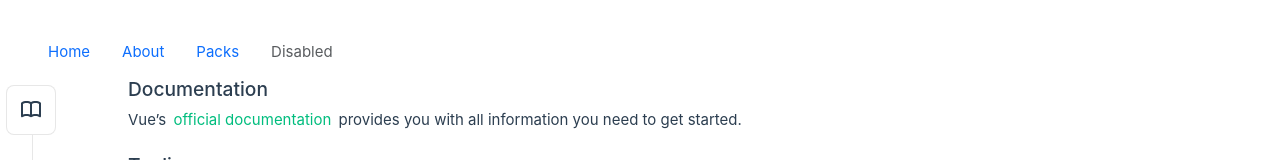
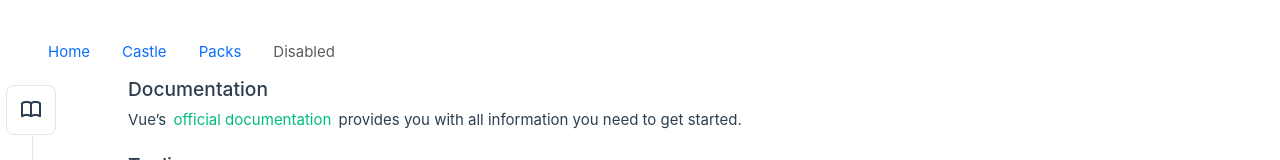
Before and after one commit to moiraine/wao, a Vue app: page / in a window 1280 px wide. Shown: the top 160 px of the page. Built offline with nearby package versions, Linux system fonts and the light colour scheme.

Commit message:
Add new castle data view

```diff
--- a/src/App.vue
+++ b/src/App.vue
@@ -9,7 +9,7 @@
         <RouterLink class="nav-link active" to="/">Home</RouterLink>
     </li>
     <li class="nav-item">
-        <RouterLink class="nav-link" to="/about">About</RouterLink>
+        <RouterLink class="nav-link" to="/castle">Castle</RouterLink>
     </li>
     <li class="nav-item">
         <RouterLink class="nav-link" to="/packs">Packs</RouterLink>
--- a/src/router/index.ts
+++ b/src/router/index.ts
@@ -10,12 +10,12 @@ const router = createRouter({
       component: HomeView,
     },
     {
-      path: '/about',
-      name: 'about',
+      path: '/castle',
+      name: 'castle',
       // route level code-splitting
       // this generates a separate chunk (About.[hash].js) for this route
       // which is lazy-loaded when the route is visited.
-      component: () => import('../views/AboutView.vue'),
+      component: () => import('../views/CastleView.vue'),
     },
     {
       path: '/packs',
--- /dev/null
+++ b/src/views/CastleView.vue
@@ -0,0 +1,30 @@
+<script setup lang="ts">
+  import { onMounted, ref } from 'vue'
+  import { castleUpgradesData } from './castleUpgrades.ts'
+
+</script>
+
+<template>
+    <table class="table">
+    <thead>
+        <tr>
+            <th scope="col">C Lvl</th>
+            <th scope="col">F/W</th>
+            <th scope="col">Stone</th>
+            <th scope="col">Iron</th>
+            <th scope="col">Azurite</th>
+            <th scope="col">Req</th>
+        </tr>
+    </thead>
+    <tbody>
+        <tr v-for="item in castleUpgradesData">
+            <td>{{item.castle}}</td>
+            <td>{{item.foodAndWood}}</td>
+            <td>{{item.stone}}</td>
+            <td>{{item.iron}}</td>
+            <td>{{item.azurite}}</td>
+            <td>{{item.requirement}}</td>
+        </tr>
+    </tbody>
+  </table>
+</template>
--- /dev/null
+++ b/src/views/castleUpgrades.ts
@@ -0,0 +1,338 @@
+export const castleUpgradesData = [
+    {
+      "castle": "1 -> 2",
+      "foodAndWood": "4k",
+      "stone": null,
+      "iron": null,
+      "azurite": null,
+      "requirement": null
+    },
+    {
+      "castle": "2 -> 3",
+      "foodAndWood": "6k",
+      "stone": null,
+      "iron": null,
+      "azurite": null,
+      "requirement": null
+    },
+    {
+      "castle": "3 -> 4",
+      "foodAndWood": "10k",
+      "stone": null,
+      "iron": null,
+      "azurite": null,
+      "requirement": null
+    },
+    {
+      "castle": "4 -> 5",
+      "foodAndWood": "16k",
+      "stone": null,
+      "iron": null,
+      "azurite": null,
+      "requirement": "Farm"
+    },
+    {
+      "castle": "5 -> 6",
+      "foodAndWood": "44k",
+      "stone": null,
+      "iron": null,
+      "azurite": null,
+      "requirement": "Sawmill"
+    },
+    {
+      "castle": "6 -> 7",
+      "foodAndWood": "60k",
+      "stone": null,
+      "iron": null,
+      "azurite": null,
+      "requirement": "Barracks"
+    },
+    {
+      "castle": "7 -> 8",
+      "foodAndWood": "100k",
+      "stone": null,
+      "iron": null,
+      "azurite": null,
+      "requirement": "Depot"
+    },
+    {
+      "castle": "8 -> 9",
+      "foodAndWood": "150k",
+      "stone": null,
+      "iron": null,
+      "azurite": null,
+      "requirement": "Training Ground"
+    },
+    {
+      "castle": "9 -> 10",
+      "foodAndWood": "250k",
+      "stone": null,
+      "iron": null,
+      "azurite": null,
+      "requirement": "Medic Tent"
+    },
+    {
+      "castle": "10 -> 11",
+      "foodAndWood": "450k",
+      "stone": "20k",
+      "iron": null,
+      "azurite": null,
+      "requirement": "College"
+    },
+    {
+      "castle": "11 -> 12",
+      "foodAndWood": "860k",
+      "stone": "56",
+      "iron": null,
+      "azurite": null,
+      "requirement": "Hospital"
+    },
+    {
+      "castle": "12 -> 13",
+      "foodAndWood": "1.65M",
+      "stone": "144k",
+      "iron": null,
+      "azurite": null,
+      "requirement": "Stone Mine"
+    },
+    {
+      "castle": "13 -> 14",
+      "foodAndWood": "2.66M",
+      "stone": "280k",
+      "iron": "",
+      "azurite": "",
+      "requirement": "Embassy"
+    },
+    {
+      "castle": "14 -> 15",
+      "foodAndWood": "4.67M",
+      "stone": "656k",
+      "iron": "",
+      "azurite": "",
+      "requirement": "Drill Ground"
+    },
+    {
+      "castle": "15 -> 16",
+      "foodAndWood": "5.25M",
+      "stone": "852k",
+      "iron": "164k",
+      "azurite": "",
+      "requirement": "Watchtower"
+    },
+    {
+      "castle": "16 -> 17",
+      "foodAndWood": "6.39M",
+      "stone": "1.2M",
+      "iron": "256k",
+      "azurite": "",
+      "requirement": "Sawmill"
+    },
+    {
+      "castle": "17 -> 18",
+      "foodAndWood": "8.31M",
+      "stone": "1.56M",
+      "iron": "333k",
+      "azurite": "",
+      "requirement": "Iron Mine"
+    },
+    {
+      "castle": "18 -> 19",
+      "foodAndWood": "10.44M",
+      "stone": "2.02M",
+      "iron": "504k",
+      "azurite": "",
+      "requirement": "Blacksmith"
+    },
+    {
+      "castle": "19 -> 20",
+      "foodAndWood": "12.22M",
+      "stone": "2.36M",
+      "iron": "590k",
+      "azurite": "",
+      "requirement": "Training Ground"
+    },
+    {
+      "castle": "20 -> 21",
+      "foodAndWood": "14.48M",
+      "stone": "2.9M",
+      "iron": "828k",
+      "azurite": "",
+      "requirement": "Medic Tent"
+    },
+    {
+      "castle": "21 -> 22",
+      "foodAndWood": "19M",
+      "stone": "3.7M",
+      "iron": "1.1M",
+      "azurite": "",
+      "requirement": "Drill Ground"
+    },
+    {
+      "castle": "22 -> 23",
+      "foodAndWood": "24.96M",
+      "stone": "5M",
+      "iron": "1.5M",
+      "azurite": "",
+      "requirement": "Barracks"
+    },
+    {
+      "castle": "23 -> 24",
+      "foodAndWood": "32M",
+      "stone": "6.4M",
+      "iron": "2.3M",
+      "azurite": "",
+      "requirement": "Embassy"
+    },
+    {
+      "castle": "24 -> 25",
+      "foodAndWood": "42.26M",
+      "stone": "8.46M",
+      "iron": "2.98M",
+      "azurite": "",
+      "requirement": "Depot"
+    },
+    {
+      "castle": "25 -> 26",
+      "foodAndWood": "55.98M",
+      "stone": "11.2M",
+      "iron": "3.94M",
+      "azurite": "",
+      "requirement": "Watchtower"
+    },
+    {
+      "castle": "26 -> 27",
+      "foodAndWood": "71.37M",
+      "stone": "14.28M",
+      "iron": "6.04M",
+      "azurite": "",
+      "requirement": "Hospital"
+    },
+    {
+      "castle": "27 -> 28",
+      "foodAndWood": "93M",
+      "stone": "19M",
+      "iron": "8M",
+      "azurite": "",
+      "requirement": "College"
+    },
+    {
+      "castle": "28 -> 29",
+      "foodAndWood": "120.62M",
+      "stone": "24.13M",
+      "iron": "10.21M",
+      "azurite": "",
+      "requirement": "Drill Ground"
+    },
+    {
+      "castle": "29 -> 30",
+      "foodAndWood": "156.8M",
+      "stone": "31.36M",
+      "iron": "13.27M",
+      "azurite": "",
+      "requirement": "Barracks"
+    },
+    {
+      "castle": "30 -> 31",
+      "foodAndWood": "182.36M",
+      "stone": "39.51M",
+      "iron": "19.76M",
+      "azurite": "4810",
+      "requirement": "Blacksmith"
+    },
+    {
+      "castle": "31 -> 32",
+      "foodAndWood": "216.72M",
+      "stone": "50.88M",
+      "iron": "25.44M",
+      "azurite": "8620",
+      "requirement": "Drill Ground"
+    },
+    {
+      "castle": "32 -> 33",
+      "foodAndWood": "247.15M",
+      "stone": "64.37M",
+      "iron": "33.36M",
+      "azurite": "16760",
+      "requirement": "Depot"
+    },
+    {
+      "castle": "33 -> 34",
+      "foodAndWood": "275.89M",
+      "stone": "80M",
+      "iron": "42.76M",
+      "azurite": "29100",
+      "requirement": "Embassy"
+    },
+    {
+      "castle": "34 -> 35",
+      "foodAndWood": "309.27M",
+      "stone": "94.41M",
+      "iron": "53.71M",
+      "azurite": "41770",
+      "requirement": "Hospital"
+    },
+    {
+      "castle": "35 -> 36",
+      "foodAndWood": "328M",
+      "stone": "102M",
+      "iron": "58M",
+      "azurite": "42000",
+      "requirement": "Drill Ground"
+    },
+    {
+      "castle": "36 -> 37",
+      "foodAndWood": "347M",
+      "stone": "109M",
+      "iron": "63M",
+      "azurite": "44750",
+      "requirement": "Depot"
+    },
+    {
+      "castle": "37 -> 38",
+      "foodAndWood": "367M",
+      "stone": "117M",
+      "iron": "68M",
+      "azurite": "48770",
+      "requirement": "Embassy"
+    },
+    {
+      "castle": "38 -> 39",
+      "foodAndWood": "389M",
+      "stone": "126M",
+      "iron": "74M",
+      "azurite": "52220",
+      "requirement": "College"
+    },
+    {
+      "castle": "39 -> 40",
+      "foodAndWood": "411M",
+      "stone": "134M",
+      "iron": "80M",
+      "azurite": "54610",
+      "requirement": "Hospital"
+    },
+    {
+      "castle": "40 -> S1",
+      "foodAndWood": "277M",
+      "stone": "80M",
+      "iron": "43M",
+      "azurite": "65000",
+      "requirement": "-"
+    },
+    {
+      "castle": "S1 -> S2",
+      "foodAndWood": "218M",
+      "stone": "64M",
+      "iron": "34M",
+      "azurite": "73000",
+      "requirement": "-"
+    },
+    {
+      "castle": "S2 -> S3",
+      "foodAndWood": "?",
+      "stone": "?",
+      "iron": "?",
+      "azurite": "82000",
+      "requirement": "-"
+    }
+  ]
```
